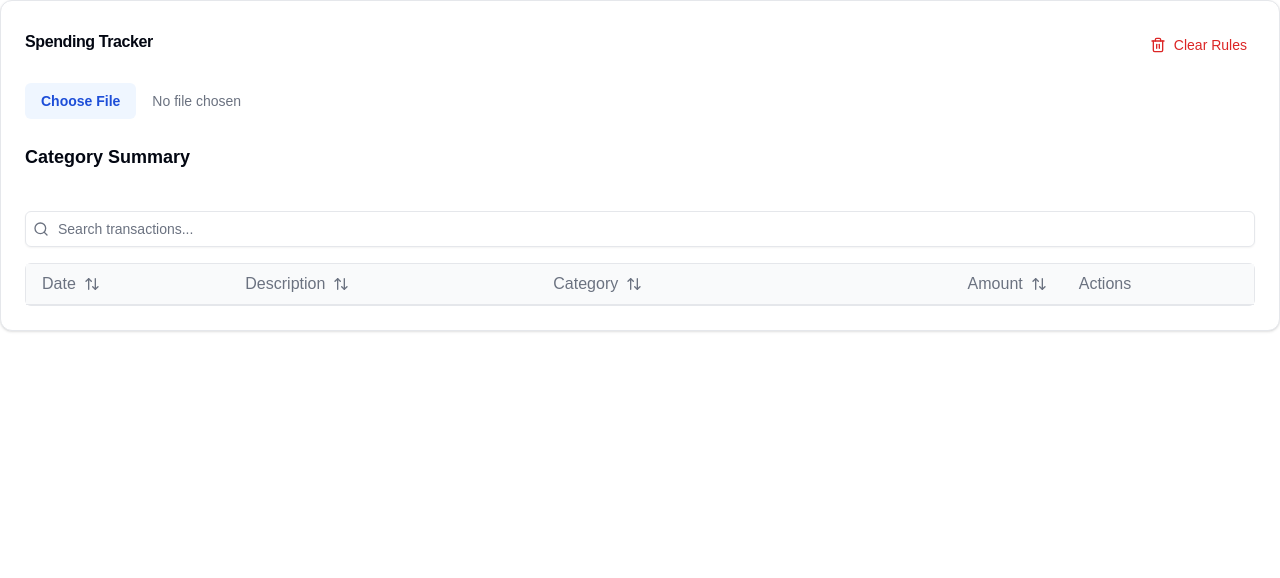
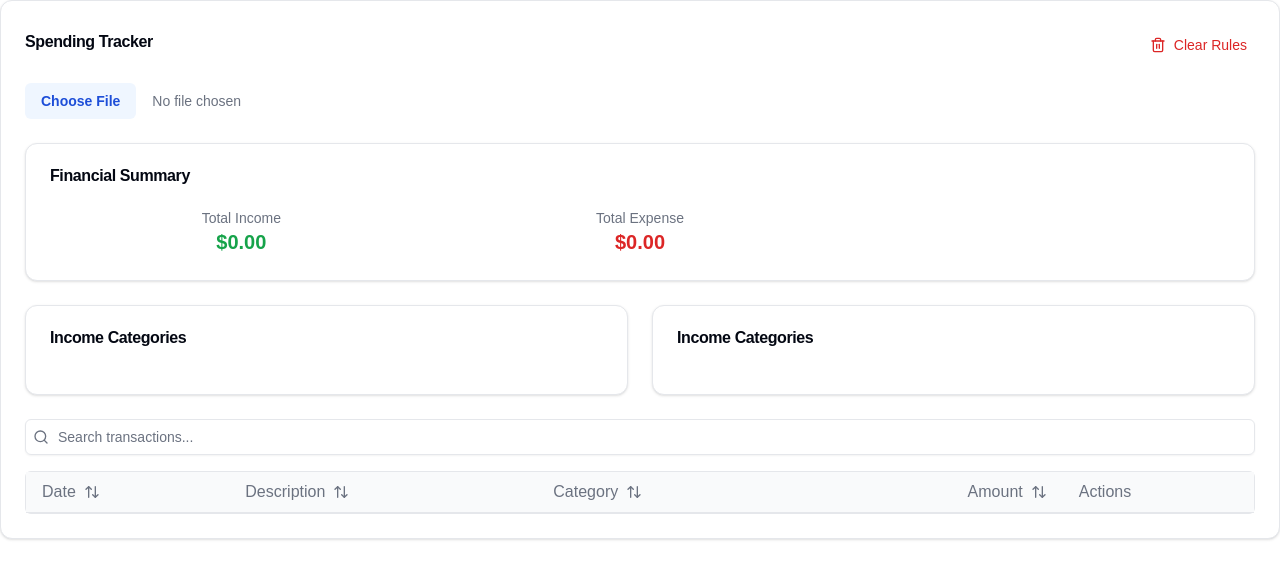
Before and after one commit to ramkaucha/cashflow, a Next.js app in the folder frontend/: page /dashboard in a window 1280 px wide. Shown: the top 578 px of the page. Built offline with nearby package versions, Linux system fonts and the light colour scheme.

Commit message:
added income and expense categories to show

```diff
--- /dev/null
+++ b/frontend/src/app/dashboard/components/category-totals.tsx
@@ -0,0 +1,143 @@
+"use client";
+
+import { Card, CardContent, CardHeader, CardTitle } from "@/components/ui/card";
+import {
+  CircleDollarSign,
+  Banknote,
+  ChartLine,
+  House,
+  Plug,
+  Apple,
+  Car,
+  HeartPulse,
+  Shirt,
+  Landmark,
+  Cat,
+  LucideIcon,
+} from "lucide-react";
+import React from "react";
+
+interface CategoryTotals {
+  [key: string]: number;
+}
+
+type CategoryIcons = {
+  [key: string]: LucideIcon;
+};
+
+interface CategoryTotalsProps {
+  categoryTotals: CategoryTotals;
+}
+
+const CategoryTotals: React.FC<CategoryTotalsProps> = ({ categoryTotals }) => {
+  const formatCurrency = (amount: number): string => {
+    return new Intl.NumberFormat("en-AU", {
+      style: "currency",
+      currency: "AUD",
+    }).format(amount);
+  };
+
+  const incomeTotal: CategoryTotals = {};
+  const expenseTotal: CategoryTotals = {};
+  let totalIncome: number = 0;
+  let totalExpense: number = 0;
+
+  const incomeCategories: string[] = ["Wage", "Extra", "Ivestments"];
+
+  Object.entries(categoryTotals).forEach(([category, amount]) => {
+    if (incomeCategories.includes(category)) {
+      incomeTotal[category] = amount;
+      totalIncome += amount;
+    } else {
+      expenseTotal[category] = amount;
+      totalExpense += amount;
+    }
+  });
+
+  const icons: CategoryIcons = {
+    Wage: CircleDollarSign,
+    Extra: Banknote,
+    Investments: ChartLine,
+    Rent: House,
+    Utilities: Plug,
+    "Food and Drinks": Apple,
+    Transport: Car,
+    Health: HeartPulse,
+    Clothing: Shirt,
+    Debt: Landmark,
+    Leisure: Cat,
+  };
+
+  const getIcon = (category: string): React.ReactNode => {
+    const IconComponent = icons[category];
+    return IconComponent ? <IconComponent className="w-5 h-5" /> : null;
+  };
+
+  const netAmount = totalIncome - totalExpense;
+
+  return (
+    <div className="space-y-6">
+      <Card>
+        <CardHeader>
+          <CardTitle>Financial Summary</CardTitle>
+        </CardHeader>
+        <CardContent>
+          <div className="grid grid-cols-3 gap-4">
+            <div className="text-center">
+              <p className="text-sm text-gray-500">Total Income</p>
+              <p className="text-xl font-bold text-green-600">{formatCurrency(totalIncome)}</p>
+            </div>
+            <div className="text-center">
+              <p className="text-sm text-gray-500">Total Expense</p>
+              <p className="text-xl font-bold text-red-600">{formatCurrency(totalExpense)}</p>
+            </div>
+          </div>
+        </CardContent>
+      </Card>
+
+      <div className="grid md:grid-cols-2 gap-6">
+        {/* Income categories */}
+        <Card>
+          <CardHeader>
+            <CardTitle>Income Categories</CardTitle>
+          </CardHeader>
+          <CardContent>
+            <div className="space-y-4">
+              {Object.entries(incomeTotal).map(([category, amount]) => (
+                <div key={category} className="flex justify-between">
+                  <div className="flex items-center gap-2">
+                    {getIcon(category)}
+                    <span>{category}</span>
+                  </div>
+                  <span className="font-semibold text-green-600">{formatCurrency(amount)}</span>
+                </div>
+              ))}
+            </div>
+          </CardContent>
+        </Card>
+
+        {/* Expense categories */}
+        <Card>
+          <CardHeader>
+            <CardTitle>Income Categories</CardTitle>
+          </CardHeader>
+          <CardContent>
+            <div className="space-y-4">
+              {Object.entries(expenseTotal).map(([category, amount]) => (
+                <div key={category} className="flex justify-between">
+                  <div className="flex items-center gap-2">
+                    {getIcon(category)}
+                    <span>{category}</span>
+                  </div>
+                  <span className="font-semibold text-green-600">{formatCurrency(amount)}</span>
+                </div>
+              ))}
+            </div>
+          </CardContent>
+        </Card>
+      </div>
+    </div>
+  );
+};
+
+export default CategoryTotals;
--- a/frontend/src/app/dashboard/components/constants.ts
+++ b/frontend/src/app/dashboard/components/constants.ts
@@ -67,6 +67,10 @@ export const DEFAULT_CATEGORY_RULES = {
   SALARY: "Wage",
   PAYPAL: "Extra",
   STAKE: "Investments",
+  HOUSE: "Rent",
+  REBEL: "Clothing",
+  "CREDUT CARD": "Debt",
+  HOLIDAYS: "Leisure",
 };
 
 export const STORAGE_KEY = "SpendingTrackerRules";
--- a/frontend/src/app/dashboard/page.tsx
+++ b/frontend/src/app/dashboard/page.tsx
@@ -1,14 +1,14 @@
-'use client';
+"use client";
 
-import {Card, CardContent, CardHeader, CardTitle} from "@/components/ui/card";
+import { Card, CardContent, CardHeader, CardTitle } from "@/components/ui/card";
 import useTransaction from "./components/use-transaction";
-import {Search, Trash2} from "lucide-react";
-import {Input} from "@/components/ui/input";
+import { Search, Trash2 } from "lucide-react";
+import { Input } from "@/components/ui/input";
 import { useState } from "react";
 import TransactionTable from "@/app/dashboard/components/transaction-table";
 import CategoryModal from "@/app/dashboard/components/category-modal";
 import ErrorAlert from "@/components/error-alert";
-
+import CategoryTotals from "./components/category-totals";
 
 export default function DashboardPage() {
   const {
@@ -23,10 +23,10 @@ export default function DashboardPage() {
     handleEditCategory,
     handleCategorySelect,
     handleEditCategorySelect,
-		clearSavedRules
+    clearSavedRules,
   } = useTransaction();
 
-	const [ globalFilter, setGlobalFilter ] = useState('');
+  const [globalFilter, setGlobalFilter] = useState("");
 
   return (
     <Card className="w-full">
@@ -50,32 +50,37 @@ export default function DashboardPage() {
           />
         </div>
         <div className="mb-6">
-					<h3 className="text-lg font-semibold mb-4">Category Summary</h3>
-					<div className="grid grid-cols-2 md:grid-cols-3 gap-4">
-						{Object.entries(categoryTotals).map(([category, total]) => (
-							<div key={category} className="p-4 border rounded-lg">
-								<div className="font-medium">{category}</div>
-								<div className="text-lg">${Math.abs(total).toFixed(2)}</div>
-							</div>
-						))}
-					</div>
+          <CategoryTotals categoryTotals={categoryTotals} />
         </div>
         <div className="relative mb-4">
           <Search className="absolute left-2 top-2.5 h-4 w-4 text-gray-500" />
           <Input
-						placeholder='Search transactions...'
-						value={globalFilter ?? ''}
+            placeholder="Search transactions..."
+            value={globalFilter ?? ""}
             onChange={(e) => setGlobalFilter(e.target.value)}
             className="pl-8"
           />
         </div>
-				{ error && <ErrorAlert message={error} handleClose={() => setError(null)} /> }
-				<TransactionTable transactions={transactions} globalFilter={globalFilter} onGlobalFilterChange={setGlobalFilter} onEdit={handleEditCategory} onDelete={handleDeleteTransaction} />
+        {error && <ErrorAlert message={error} handleClose={() => setError(null)} />}
+        <TransactionTable
+          transactions={transactions}
+          globalFilter={globalFilter}
+          onGlobalFilterChange={setGlobalFilter}
+          onEdit={handleEditCategory}
+          onDelete={handleDeleteTransaction}
+        />
 
-				<CategoryModal transaction={uncategorisedTransactions} title="Categorise Transaction" onSelect={handleCategorySelect} />
-				<CategoryModal transaction={editingTransaction} title="Editing Transaction" onSelect={handleEditCategorySelect} />
+        <CategoryModal
+          transaction={uncategorisedTransactions}
+          title="Categorise Transaction"
+          onSelect={handleCategorySelect}
+        />
+        <CategoryModal
+          transaction={editingTransaction}
+          title="Editing Transaction"
+          onSelect={handleEditCategorySelect}
+        />
       </CardContent>
-
     </Card>
-	)
+  );
 }
```
Also changed, not shown: frontend/src/app/dashboard/components/category-modal.tsx (+29 -31 lines). Lines whose indentation alone changed are shown as unchanged.
